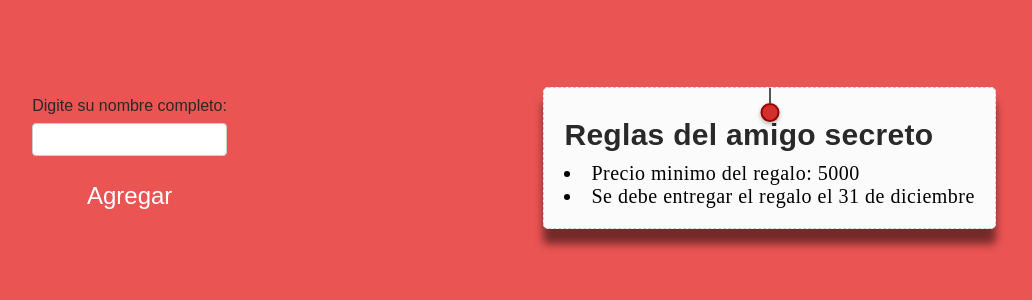
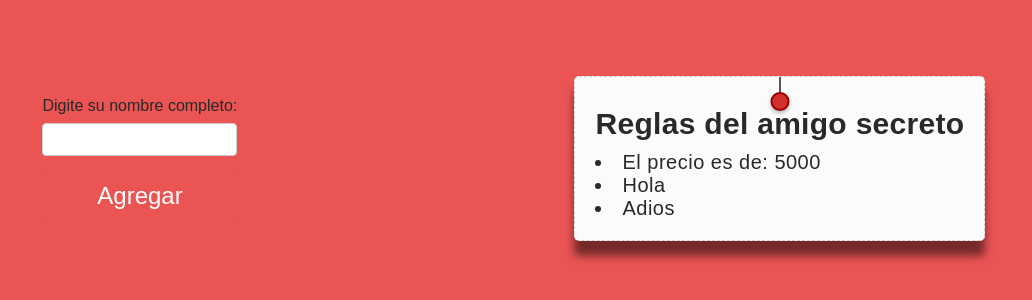
Before and after one commit to AGuardiola20/secret-santa, a React (Vite) app: page /user in a window 1280 px wide. Shown: the part 242-542 px from the top of the page, without its empty margins (126-1158 px from the left). Built offline with nearby package versions, Linux system fonts and the light colour scheme; a web font is replaced by a local one.

Commit message:
add precio

```diff
--- a/src/GlobalStyles.ts
+++ b/src/GlobalStyles.ts
@@ -15,7 +15,8 @@ span,
 label,
 input,
 button,
-a {
+a,
+li {
   margin: 0;
   padding: 0;
   font-family: "Parkinsans", sans-serif;
--- a/src/components/Notes.tsx
+++ b/src/components/Notes.tsx
@@ -33,6 +33,10 @@ const Container = styled.div`
      height: 15px;
      background-color: #555; /* Color del pincho */
     }
+
+    @media (max-width: 768px) {
+    display: none;
+    }
 `
 const Title = styled.h1`
   margin-top: 10px;
@@ -44,20 +48,25 @@ const Title = styled.h1`
 const Paragraph = styled.li`
   letter-spacing: 0.5px;
   font-size: 20px
-
-`
+  `
 
 type NotesProps = {
   nota: string[];
+  precio: number;
 };
 
-const Notes = ({ nota }: NotesProps) => {
+const Notes = ({ nota, precio }: NotesProps) => {
+  console.log(nota);
   return (
     <Container>
       <Title>Reglas del amigo secreto</Title>
-      {nota.map((item, index) => (
-        <Paragraph key={index}>{item}</Paragraph>
-      ))}
+     <Paragraph>El precio es de: {precio}</Paragraph>
+     {nota.map((nota, index) => {
+      return (
+        <Paragraph key={index}>{nota}</Paragraph>
+      )
+     })}
+
     </Container>
   );
 };
--- a/src/screens/UserScreen.tsx
+++ b/src/screens/UserScreen.tsx
@@ -15,7 +15,7 @@ const UserScreen = () => {
   return (
     <Container>
       <UserForm />
-      <Notes nota={['Precio minimo del regalo: 5000', 'Se debe entregar el regalo el 31 de diciembre']} />
+      <Notes nota={['Hola', 'Adios']} precio={5000} />
     </Container>
   );
 };
```
